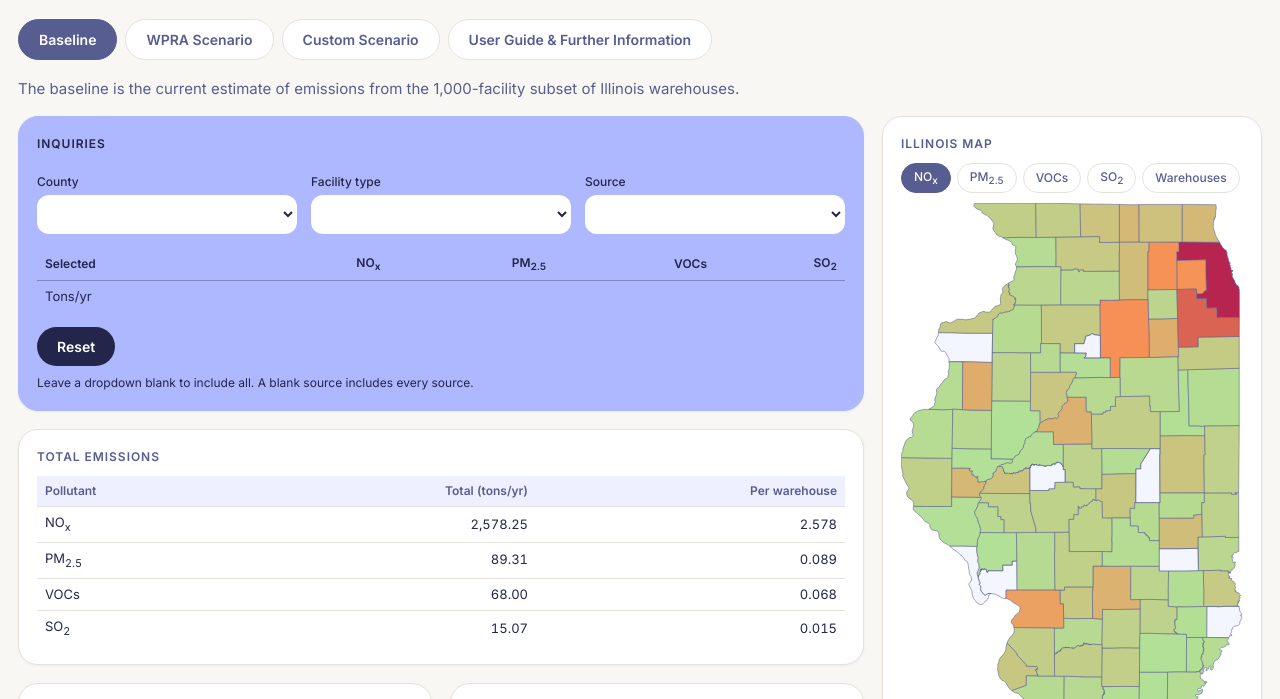
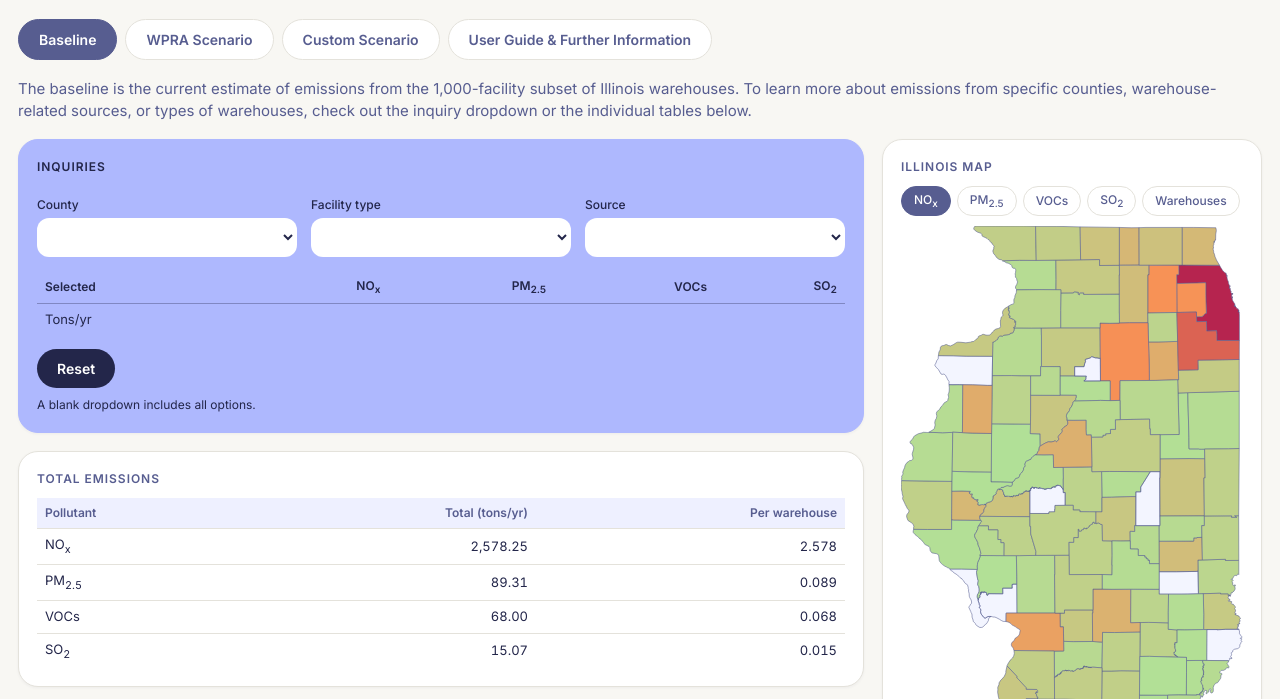
Before and after one commit to anna-oehlerking/Warehouse_Emissions_Tool, a plain HTML site: page index.html in a window 1280 px wide. Shown: the part 100-799 px from the top of the page. Drawn offline with Linux system fonts and the light colour scheme.

Commit message:
Add files via upload

```diff
--- a/index.html
+++ b/index.html
@@ -121,7 +121,7 @@ a.pill:hover{background:var(--indigo);border-color:var(--indigo);color:#fff}
 </nav>
 
 <section id="t1">
-  <p class="lede">The baseline is the current estimate of emissions from the 1,000-facility subset of Illinois warehouses.</p>
+  <p class="lede">The baseline is the current estimate of emissions from the 1,000-facility subset of Illinois warehouses. To learn more about emissions from specific counties, warehouse-related sources, or types of warehouses, check out the inquiry dropdown or the individual tables below.</p>
   <div class="layout"><div>
     <div class="card hl">
       <h2>Inquiries</h2>
@@ -132,7 +132,7 @@ a.pill:hover{background:var(--indigo);border-color:var(--indigo);color:#fff}
       </div>
       <table id="inqTbl" style="margin-top:14px"></table>
       <button class="btn" id="inqReset" type="button">Reset</button>
-      <div class="note">Leave a dropdown blank to include all. A blank source includes every source.</div>
+      <div class="note">A blank dropdown includes all options.</div>
     </div>
     <div class="card"><h2>Total emissions</h2><div id="a1"></div></div>
     <div id="aGrid"></div>
```
